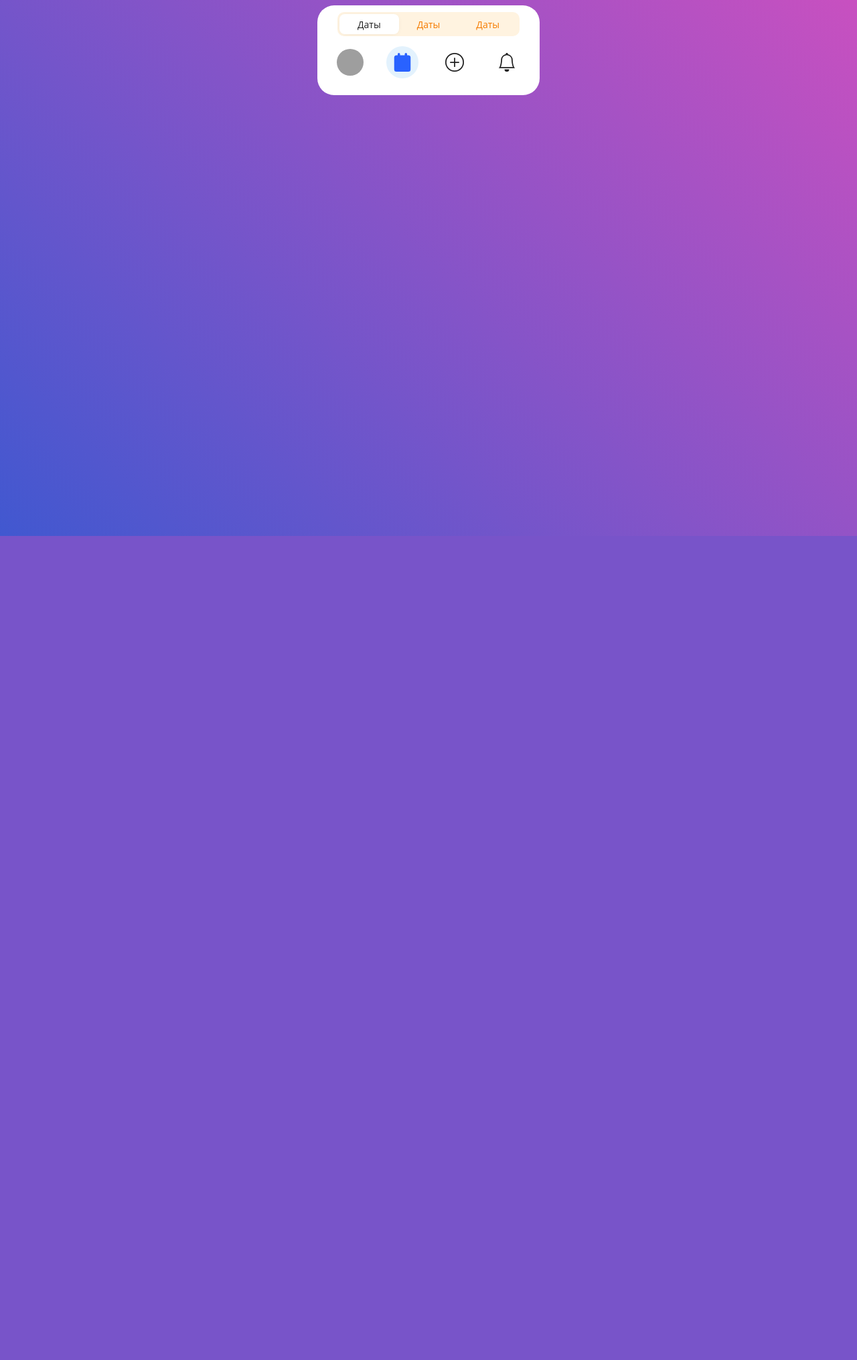
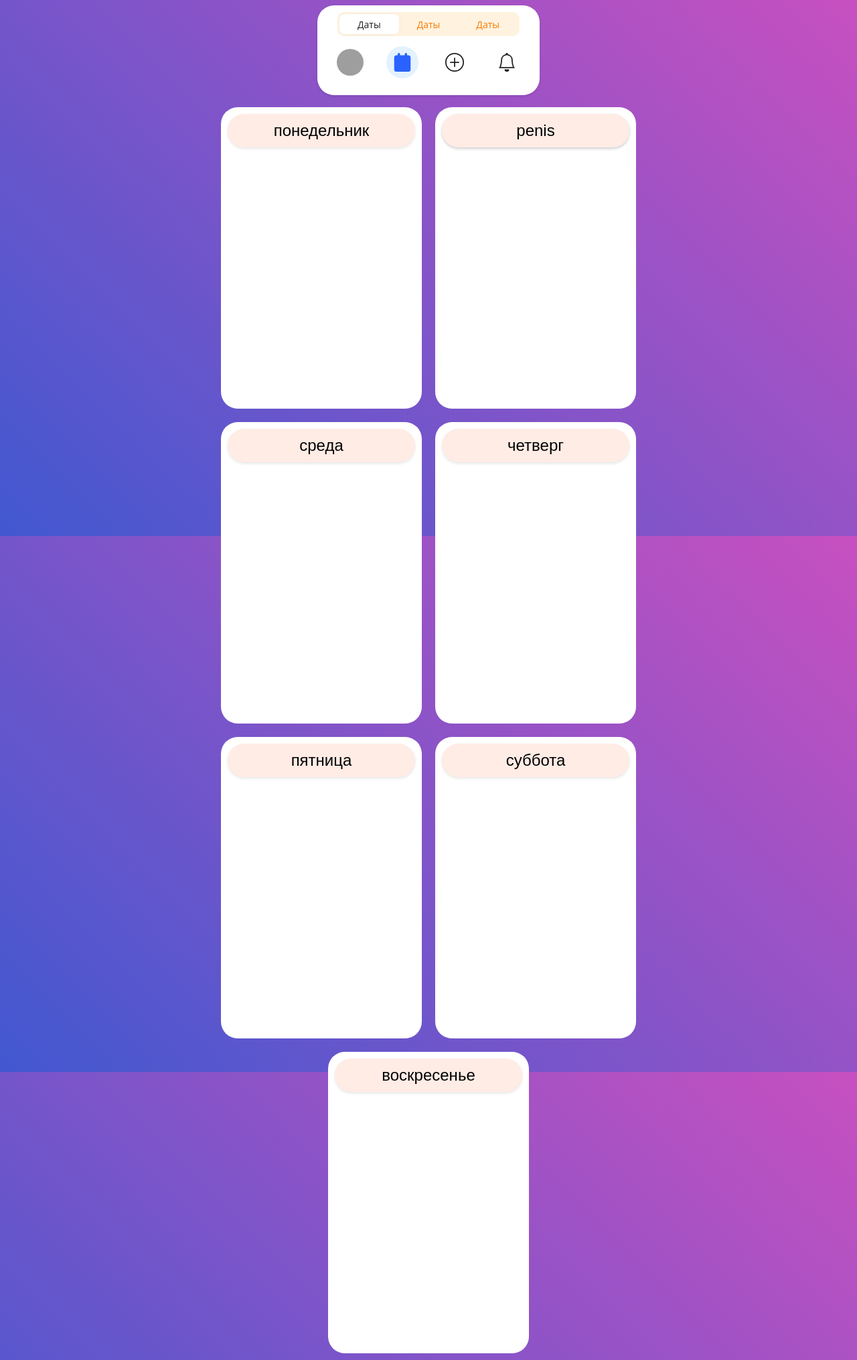
Before and after one commit to Decim123/WI, a Django app: page /main/ in a window 1280 px wide. Shown: the whole page at 67% size. Before the commit the page ends 800 px from the top, so only its background shows below. Run offline with Django 5.2, Linux system fonts and the light colour scheme; a user stored in the database is signed in; grey boxes are pictures that could not be loaded.

```diff
--- a/wi/accounts/static/css/main_page.css
+++ b/wi/accounts/static/css/main_page.css
@@ -9,6 +9,7 @@ body {
     height: 100vh; /* Делаем высоту body равной высоте видимой области браузера */
     margin: 0; /* Убираем отступы по умолчанию у body */
     padding: 0; /* Убираем отступы по умолчанию у body */
+    background-attachment: fixed; /* Зафиксировать фон */
 }
 
 .container {
@@ -98,6 +99,7 @@ nav.amazing-tabs {
     border-radius: 2.5rem;
     user-select: none;
     padding-top: 1rem;
+    box-shadow: 0 2px 4px rgba(0, 0, 0, 0.1); /* Добавляем тень */
   }
 
 
@@ -270,3 +272,61 @@ ul.main-tabs li {
   transition: transform 0.4s ease-in-out;
   transform: translateX(var(--translate-filters-slider));
 }
+.rectangle-container {
+    display: flex;
+    flex-wrap: wrap; /* Применяем обертку flex */
+    justify-content: center;
+    position: absolute;
+    top: 150px; /* Уменьшили верхний отступ */
+    left: 20%;
+    right: 20%;
+
+}
+
+.rectangle {
+    background-color: var(--white);
+    border-radius: 2.5rem;
+    width: 300px;
+    height: 450px;
+    margin: 10px;
+    display: flex;
+    flex-direction: column;
+    justify-content: flex-start;
+    align-items: center;
+    position: relative;
+    font-family: Arial, sans-serif; /* Добавлено новый шрифт */
+}
+
+.line {
+    background-color: #ffece5;
+    border-radius: 2.5rem;
+    width: calc(100% - 20px);
+    height: 50px;
+    margin: 10px auto;
+    box-shadow: 0 2px 4px rgba(0, 0, 0, 0.1);
+    display: flex;
+    justify-content: center;
+    align-items: center;
+    position: absolute;
+    top: 0;
+    left: 50%;
+    transform: translateX(-50%);
+    font-size: 24px; /* Изменен размер текста */
+}
+
+.schedule {
+    background-color: #ffece5;
+    border-radius: 2.5rem;
+    width: calc(100% - 20px);
+    height: 50px;
+    margin: 10px auto;
+    box-shadow: 0 2px 4px rgba(0, 0, 0, 0.1);
+    display: flex;
+    justify-content: center;
+    align-items: center;
+    position: absolute;
+    top: 0;
+    left: 50%;
+    transform: translateX(-50%);
+    font-size: 24px; /* Изменен размер текста */
+}
--- a/wi/main/templates/html/main_page.html
+++ b/wi/main/templates/html/main_page.html
@@ -74,7 +74,49 @@
             </div>
           </div>
         </div>
-      </nav>
+    </nav>
+
+    <div class="rectangle-container">
+        <div class="rectangle">
+            <div class="line">
+                понедельник
+            </div>
+        </div>
+        <div class="rectangle">
+            <div class="line">
+                вторник
+            </div>
+            <div class="schedule">
+                penis
+            </div>
+        </div>
+        <div class="rectangle">
+            <div class="line">
+                среда
+            </div>
+        </div>
+        <div class="rectangle">
+            <div class="line">
+                четверг
+            </div>
+        </div>
+        <div class="rectangle">
+            <div class="line">
+                пятница
+            </div>
+        </div>
+        <div class="rectangle">
+            <div class="line">
+                суббота
+            </div>
+        </div>
+        <div class="rectangle">
+            <div class="line">
+                воскресенье
+            </div>
+        </div>
+
+    </div>
 
     <script src="{% static 'js/tab_bar.js' %}"></script>
 </body>
```
Also changed, not shown: mailer/code.py (added, +46 -0 lines), mailer/code_generator.py (added, +11 -0 lines), mailer/mailer.py (added, +66 -0 lines).
